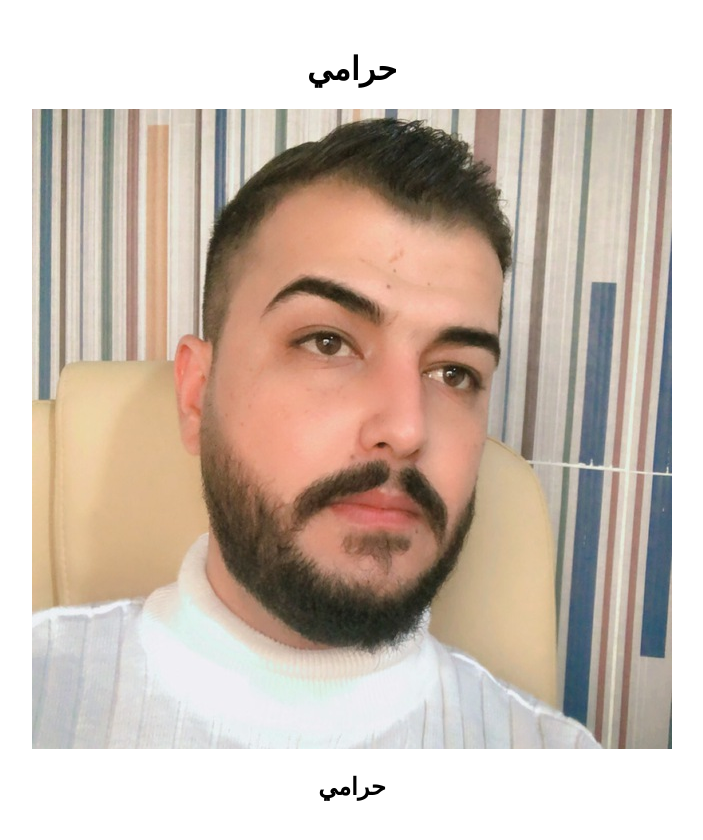
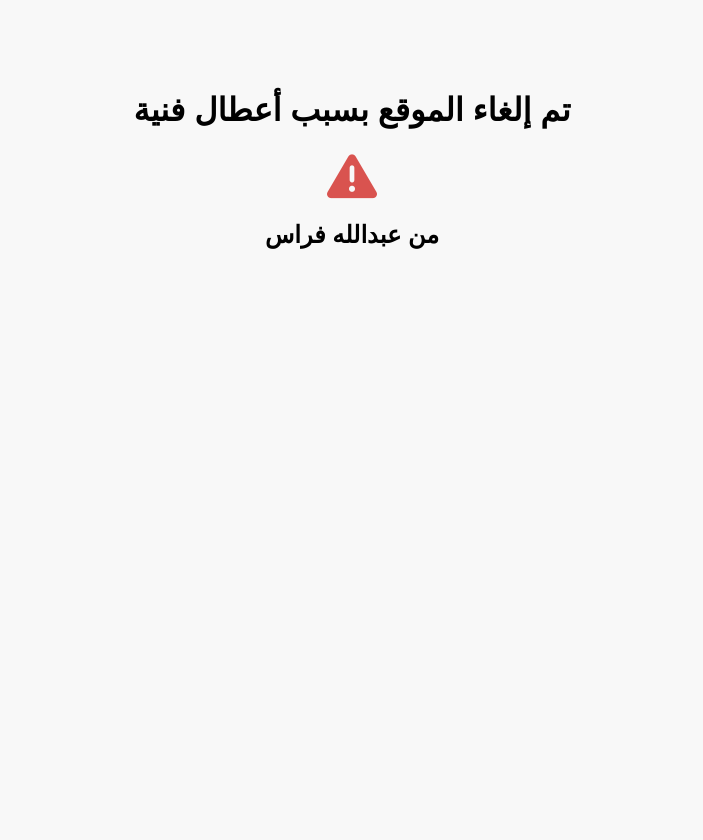
Before and after one commit to abodxdme/Adam-Elementary-School, a plain HTML site: page index.html in a window 1280 px wide. Shown: the whole page, without its empty margins (288-991 px from the left). After the commit the page ends 800 px from the top, so only its background shows below. Drawn offline with Linux system fonts and the light colour scheme; files whose address does not match are found by name.

Commit message:
Update index.html

```diff
--- a/index.html
+++ b/index.html
@@ -3,27 +3,30 @@
 <head>
     <meta charset="UTF-8">
     <meta name="viewport" content="width=device-width, initial-scale=1.0">
-    <title>مدرسة ادم</title>
+    <title>تم حذف الموقع بسبب اعطال فنية</title>
+    <link rel="stylesheet" href="https://cdnjs.cloudflare.com/ajax/libs/font-awesome/6.0.0/css/all.min.css">
     <style>
         body {
             text-align: center;
             font-family: Arial, sans-serif;
+            margin: 50px auto;
+            width: 80%;
+            background-color: #f8f8f8;
         }
         .container {
-            margin: 50px auto;
-            width: 80%;
+            padding: 20px;
         }
-        img {
-            max-width: 100%;
-            height: auto;
+        .error-icon {
+            font-size: 50px;
+            color: #d9534f;
         }
     </style>
 </head>
 <body>
     <div class="container">
-        <h1>حرامي</h1>
-        <img src="file:///C:/Users/abdhla/Downloads/Telegram%20Desktop/photo_2025-04-06_14-48-13.jpg" alt="صورة متناسقة">
-        <h2>حرامي</h2>
+        <h1>تم إلغاء الموقع بسبب أعطال فنية</h1>
+        <i class="fas fa-exclamation-triangle error-icon"></i>
+        <h2>من عبدالله فراس</h2>
     </div>
 </body>
 </html>
```
